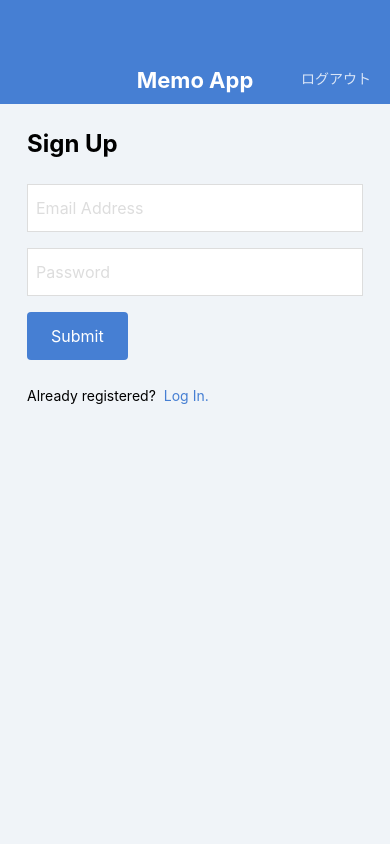
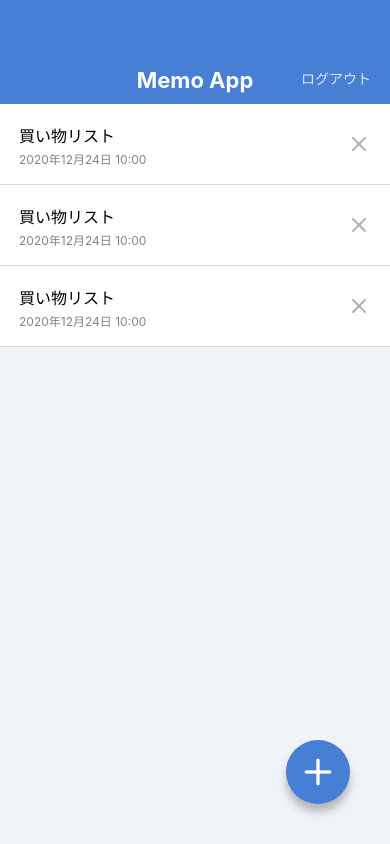
Before and after one commit to tigericky77/MemoApp, a React Native app: screen /MemoList in a window 390 px wide. Built offline with nearby package versions, Linux system fonts and the light colour scheme.

Commit message:
Make components touchable

```diff
--- a/App.jsx
+++ b/App.jsx
@@ -1,14 +1,14 @@
 import React from 'react';
-// import MemoListScreen from './src/screens/MemoListScreen';
+import MemoListScreen from './src/screens/MemoListScreen';
 // import MemoDetailScreen from './src/screens/MemoDetailScreen';
 // import MemoEditScreen from './src/screens/MemoEditScreen';
 // import MemoCreateScreen from './src/screens/MemoCreateScreen';
-// import LoginScreen from './src/screens/LoginScreen';
-import SignUpScreen from './src/screens/SignUpScreen';
+import LoginScreen from './src/screens/LoginScreen';
+// import SignUpScreen from './src/screens/SignUpScreen';
 
 // eslint-disable-next-line react/function-component-definition
 export default function App() {
   return (
-    <SignUpScreen />
+    <MemoListScreen />
   );
 }
--- a/src/components/Button.jsx
+++ b/src/components/Button.jsx
@@ -1,19 +1,24 @@
 import React from 'react';
-import { View, Text, StyleSheet } from 'react-native';
-import { string } from 'prop-types';
+import { TouchableOpacity, Text, StyleSheet } from 'react-native';
+import { func, string } from 'prop-types';
 
 // eslint-disable-next-line react/function-component-definition
 export default function Button(props) {
-  const { label } = props;
+  const { label, onPress } = props;
   return (
-    <View style={styles.buttonContainer}>
+    <TouchableOpacity style={styles.buttonContainer} onPress={onPress}>
       <Text style={styles.buttonLabel}>{label}</Text>
-    </View>
+    </TouchableOpacity>
   );
 }
 
 Button.propTypes = {
   label: string.isRequired,
+  onPress: func,
+};
+
+Button.defaultProps = {
+  onPress: null,
 };
 
 const styles = StyleSheet.create({
--- a/src/components/CircleButton.jsx
+++ b/src/components/CircleButton.jsx
@@ -1,24 +1,26 @@
 import React from 'react';
-import { View, StyleSheet } from 'react-native';
-import { string, shape } from 'prop-types';
+import { StyleSheet, TouchableOpacity } from 'react-native';
+import { string, shape, func } from 'prop-types';
 import { Feather } from '@expo/vector-icons';
 
 export default function circleButton(props) {
-  const { style, name } = props;
+  const { style, name, onPress } = props;
   return (
-    <View style={[styles.circleButton, style]}>
-      <Feather name={name} size={32} color="white" />
-    </View>
+    <TouchableOpacity style={[styles.circleButton, style]} onPress={onPress}>
+      <Feather name={name} size={40} color="white" />
+    </TouchableOpacity>
   );
 }
 
 circleButton.propTypes = {
   style: shape(),
   name: string.isRequired,
+  onPress: func,
 };
 
 circleButton.defaultProps = {
   style: null,
+  onPress: null,
 };
 
 const styles = StyleSheet.create({
--- a/src/components/MemoList.jsx
+++ b/src/components/MemoList.jsx
@@ -1,5 +1,7 @@
 import React from 'react';
-import { View, Text, StyleSheet } from 'react-native';
+import {
+  View, Text, StyleSheet, TouchableOpacity,
+} from 'react-native';
 import { Feather } from '@expo/vector-icons';
 
 // eslint-disable-next-line react/function-component-definition
@@ -11,9 +13,9 @@
           <Text style={styles.memoListItemTitle}>買い物リスト</Text>
           <Text style={styles.memoListItemDate}>2020年12月24日 10:00</Text>
         </View>
-        <View>
-          <Feather name="x" size={16} color="#B0B0B0" />
-        </View>
+        <TouchableOpacity>
+          <Feather name="x" size={24} color="#B0B0B0" />
+        </TouchableOpacity>
       </View>
 
       <View style={styles.memoListItem}>
@@ -21,9 +23,9 @@
           <Text style={styles.memoListItemTitle}>買い物リスト</Text>
           <Text style={styles.memoListItemDate}>2020年12月24日 10:00</Text>
         </View>
-        <View>
-          <Feather name="x" size={16} color="#B0B0B0" />
-        </View>
+        <TouchableOpacity>
+          <Feather name="x" size={24} color="#B0B0B0" />
+        </TouchableOpacity>
       </View>
 
       <View style={styles.memoListItem}>
@@ -31,9 +33,9 @@
           <Text style={styles.memoListItemTitle}>買い物リスト</Text>
           <Text style={styles.memoListItemDate}>2020年12月24日 10:00</Text>
         </View>
-        <View>
-          <Feather name="x" size={16} color="#B0B0B0" />
-        </View>
+        <TouchableOpacity>
+          <Feather name="x" size={24} color="#B0B0B0" />
+        </TouchableOpacity>
       </View>
     </View>
   );
--- a/src/screens/LoginScreen.jsx
+++ b/src/screens/LoginScreen.jsx
@@ -1,6 +1,6 @@
 import React from 'react';
 import {
-  View, Text, TextInput, StyleSheet,
+  View, Text, TextInput, StyleSheet, TouchableOpacity,
 } from 'react-native';
 
 import AppBar from '../components/AppBar';
@@ -18,7 +18,9 @@
         <Button label="Submit" />
         <View style={styles.footer}>
           <Text style={styles.footerText}>Not registered?</Text>
-          <Text style={styles.footerLink}>Sign up here!</Text>
+          <TouchableOpacity>
+            <Text style={styles.footerLink}>Sign up here!</Text>
+          </TouchableOpacity>
         </View>
       </View>
     </View>
--- a/src/screens/SignUpScreen.jsx
+++ b/src/screens/SignUpScreen.jsx
@@ -1,6 +1,6 @@
 import React from 'react';
 import {
-  View, Text, TextInput, StyleSheet,
+  View, Text, TextInput, StyleSheet, TouchableOpacity,
 } from 'react-native';
 
 import AppBar from '../components/AppBar';
@@ -18,7 +18,9 @@
         <Button label="Submit" />
         <View style={styles.footer}>
           <Text style={styles.footerText}>Already registered?</Text>
-          <Text style={styles.footerLink}>Log In.</Text>
+          <TouchableOpacity>
+            <Text style={styles.footerLink}>Log In.</Text>
+          </TouchableOpacity>
         </View>
       </View>
     </View>
```
